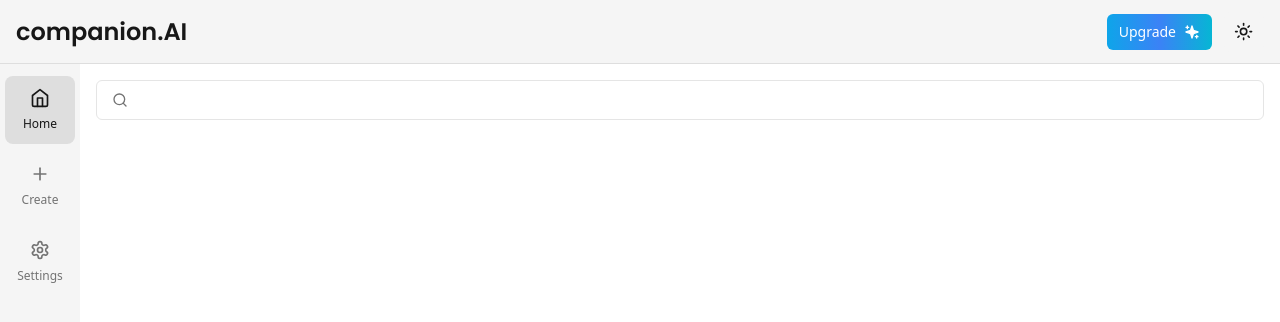
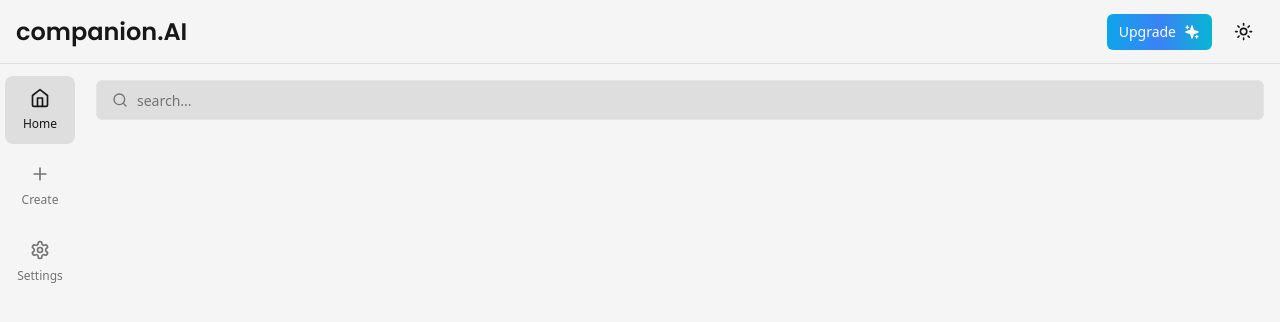
Before and after one commit to tanayvaswani/companion-ai, a Next.js app: page / in a window 1280 px wide. Shown: the top 322 px of the page. Built offline with nearby package versions, Linux system fonts and the light colour scheme.

Commit message:
feat: bg-secondary

```diff
--- a/app/layout.tsx
+++ b/app/layout.tsx
@@ -26,7 +26,7 @@ export default function RootLayout({
       <html lang="en" suppressHydrationWarning>
         <body
           className={cn(
-            "min-h-screen bg-background font-sans antialiased",
+            "min-h-screen bg-secondary font-sans antialiased",
             fontSans.variable
           )}
         >
--- a/components/search-input.tsx
+++ b/components/search-input.tsx
@@ -1,4 +1,4 @@
-'use client';
+"use client";
 
 import { Search } from "lucide-react";
 
@@ -8,7 +8,7 @@ const SearchInput = () => {
   return (
     <div className="relative">
       <Search className="absolute h-4 w-4 top-3 left-4 text-muted-foreground" />
-      <Input />
+      <Input placeholder="search..." className="pl-10 bg-primary/10" />
     </div>
   );
 };
```
